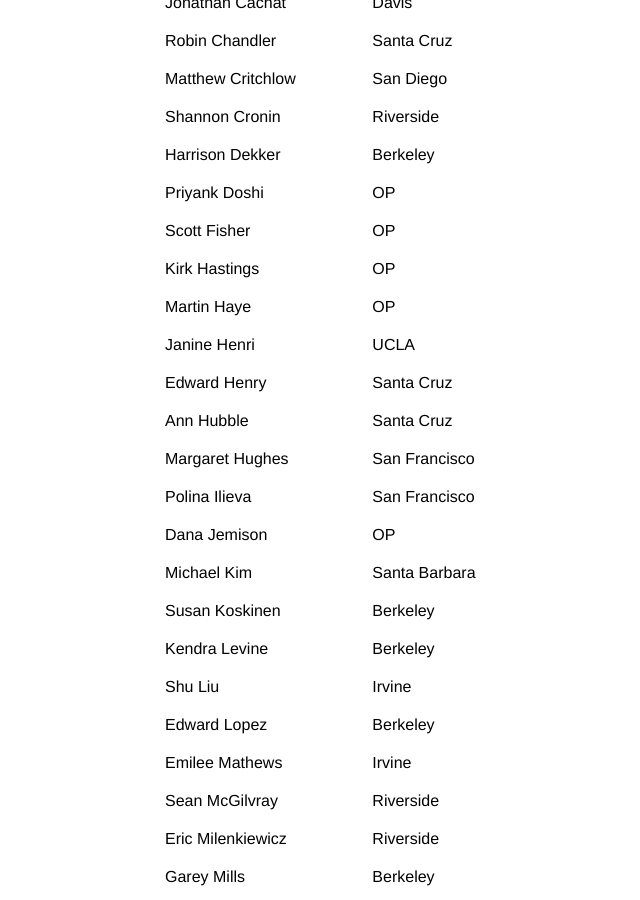
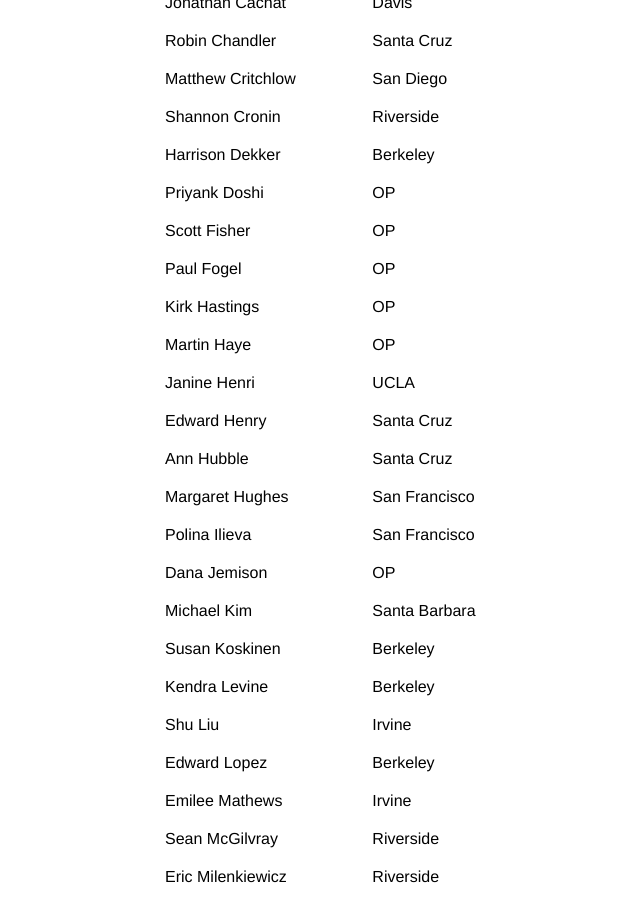
Before and after one commit to CDLUC3/UC-code-camp, a Jekyll site: the page built from attendees.md, in a window 1280 px wide and 900 px high, scrolled down 381 px. Shown: the whole window, without its empty margins (89-729 px from the left). Built offline with Jekyll 4.4.1, drawn with Linux system fonts in a browser that asks for light colours; Markdown is read by kramdown in place of the engine named in the settings.

Commit message:
adding Paul Fogel

```diff
--- a/attendees.md
+++ b/attendees.md
@@ -18,6 +18,7 @@
 <tr>	<td>	Harrison Dekker	</td>	<td>	</td>	<td>	Berkeley	</td>	</tr>
 <tr>	<td>	Priyank Doshi	</td>	<td>	</td>	<td>	OP	</td>	</tr>
 <tr>	<td>	Scott Fisher	</td>	<td>	</td>	<td>	OP	</td>	</tr>
+<tr>	<td>	Paul Fogel	</td>	<td>	</td>	<td>	OP	</td>	</tr>
 <tr>	<td>	Kirk Hastings	</td>	<td>	</td>	<td>	OP	</td>	</tr>
 <tr>	<td>	Martin Haye	</td>	<td>	</td>	<td>	OP	</td>	</tr>
 <tr>	<td>	Janine Henri	</td>	<td>	</td>	<td>	UCLA	</td>	</tr>
```
